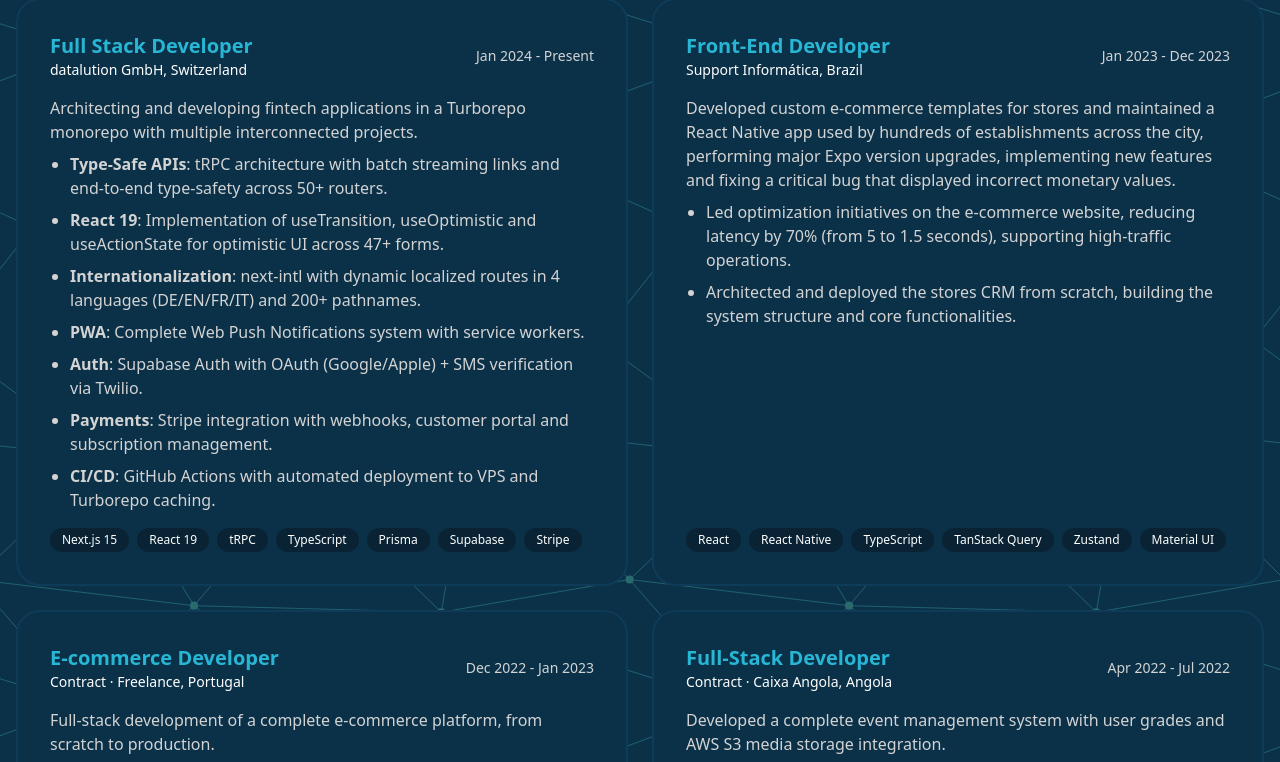
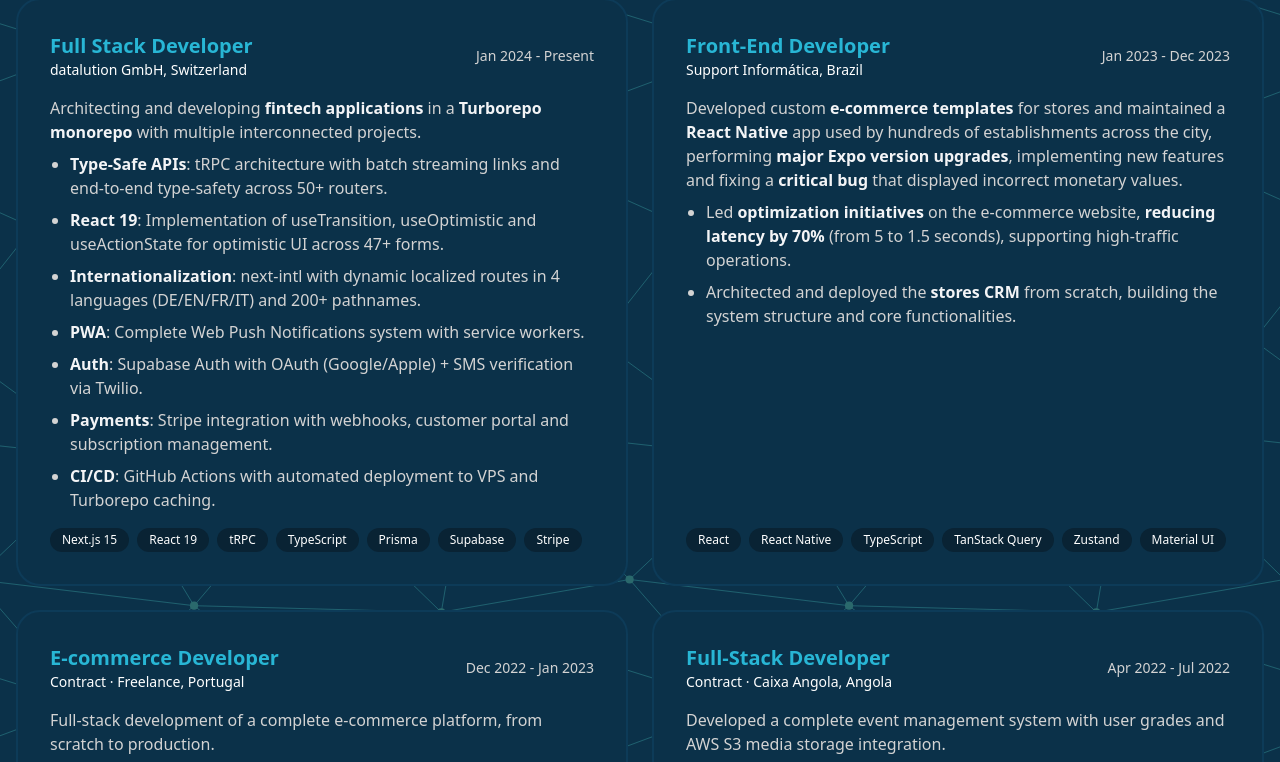
Before and after one commit to PedroL22/Pedro-Lucena-Portfolio, a Next.js app: page / in a window 1280 px wide. Shown: the part 918-1680 px from the top of the page. Built offline with nearby package versions, Linux system fonts and the light colour scheme.

Commit message:
feat: add bold words to experience descriptions

```diff
--- a/src/app/(home)/components/experience-card.tsx
+++ b/src/app/(home)/components/experience-card.tsx
@@ -45,6 +45,7 @@
               ul: ({ node, ...props }) => <ul className='list-disc space-y-2 pl-5' {...props} />,
               li: ({ node, ...props }) => <li {...props} />,
               p: ({ node, ...props }) => <p className='mb-2' {...props} />,
+              strong: ({ node, ...props }) => <strong className='font-bold text-gray-100' {...props} />,
             }}
           >
             {description}
--- a/src/app/(home)/page.tsx
+++ b/src/app/(home)/page.tsx
@@ -42,7 +42,7 @@
             title='Full Stack Developer'
             company='datalution GmbH, Switzerland'
             period='Jan 2024 - Present'
-            description={`Architecting and developing fintech applications in a Turborepo monorepo with multiple interconnected projects.
+            description={`Architecting and developing **fintech applications** in a **Turborepo monorepo** with multiple interconnected projects.
 - **Type-Safe APIs**: tRPC architecture with batch streaming links and end-to-end type-safety across 50+ routers.
 - **React 19**: Implementation of useTransition, useOptimistic and useActionState for optimistic UI across 47+ forms.
 - **Internationalization**: next-intl with dynamic localized routes in 4 languages (DE/EN/FR/IT) and 200+ pathnames.
@@ -57,9 +57,9 @@
             title='Front-End Developer'
             company='Support Informática, Brazil'
             period='Jan 2023 - Dec 2023'
-            description={`Developed custom e-commerce templates for stores and maintained a React Native app used by hundreds of establishments across the city, performing major Expo version upgrades, implementing new features and fixing a critical bug that displayed incorrect monetary values.
-- Led optimization initiatives on the e-commerce website, reducing latency by 70% (from 5 to 1.5 seconds), supporting high-traffic operations.
-- Architected and deployed the stores CRM from scratch, building the system structure and core functionalities.`}
+            description={`Developed custom **e-commerce templates** for stores and maintained a **React Native** app used by hundreds of establishments across the city, performing **major Expo version upgrades**, implementing new features and fixing a **critical bug** that displayed incorrect monetary values.
+- Led **optimization initiatives** on the e-commerce website, **reducing latency by 70%** (from 5 to 1.5 seconds), supporting high-traffic operations.
+- Architected and deployed the **stores CRM** from scratch, building the system structure and core functionalities.`}
             technologies={['React', 'React Native', 'TypeScript', 'TanStack Query', 'Zustand', 'Material UI']}
           />
 
```
